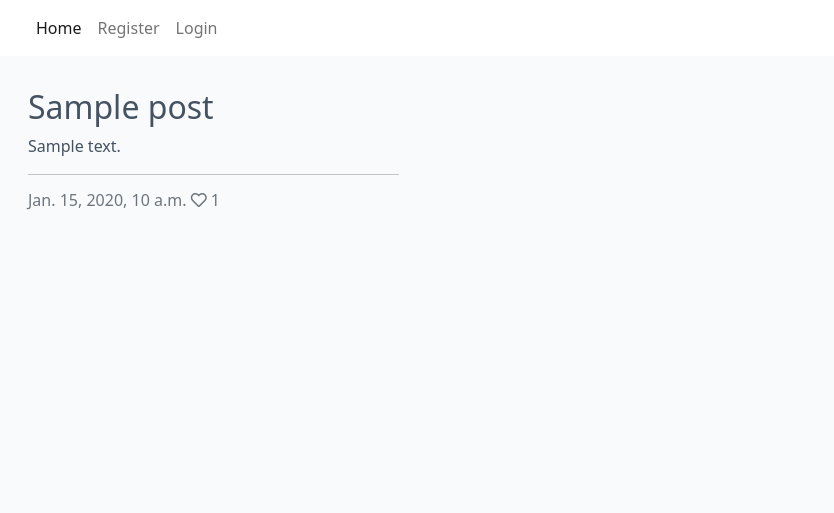
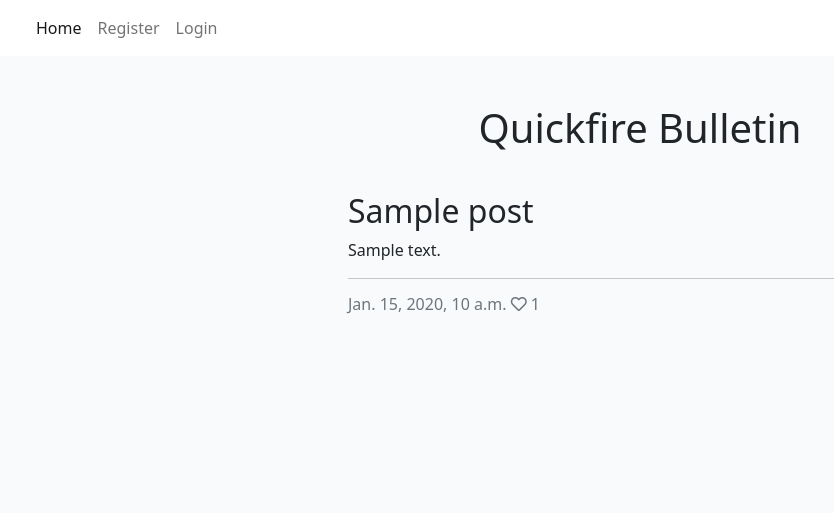
Before and after one commit to hypergeek-dev/quickfire_bulletin, a Django app: page / in a window 1280 px wide. Shown: the top 513 px of the page, without its empty margins (0-834 px from the left). Run offline with Django 3.2, Linux system fonts and the light colour scheme; tables that the repository leaves empty hold one stand-in row (values such as "Sample post").

Commit message:
Layout changes, displaying content as is on index

```diff
--- a/quickfire_bulletin/settings.py
+++ b/quickfire_bulletin/settings.py
@@ -61,6 +61,8 @@ TEMPLATES = [
 
 WSGI_APPLICATION = 'quickfire_bulletin.wsgi.application'
 
+# quickfire_bulletin/settings.py
+NEWS_API_KEY = 'API_KEY'
 
 DATABASES = {
      'default': dj_database_url.parse(os.environ.get("DATABASE_URL"))
--- a/templates/index.html
+++ b/templates/index.html
@@ -6,18 +6,17 @@
     <div class="row">
 
         <!-- Blog Entries Column -->
-        <div class="col-12 mt-3 left">
-            <div class="row">
+        <div class="col-12 mt-5 left">
+            <div class="row d-flex justify-content-center">
                 {% for post in post_list %}
-                <div class="col-md-4">
+                <div class="col-md-6">
+                    <h1 class="mb-4 text-center">Quickfire Bulletin</h1>
                     <div class="card mb-4">
                         <div class="card-body">
+                                <h2 class="card-title">{{ post.title }}</h2>
+                                <p class="card-text">{{ post.content }}</p>
+                            <hr />
 
-                            <a href="#" class="post-link">
-                                <h2 class="card-title">{{ post.title }}</h2>
-                                <p class="card-text">{{ post.excerpt }}</p>
-                            </a>
-                            <hr />
                             <p class="card-text text-muted h6">{{ post.created_on}} <i class="far fa-heart"></i>
                                 {{ post.number_of_likes }}</p>
                         </div>
```
